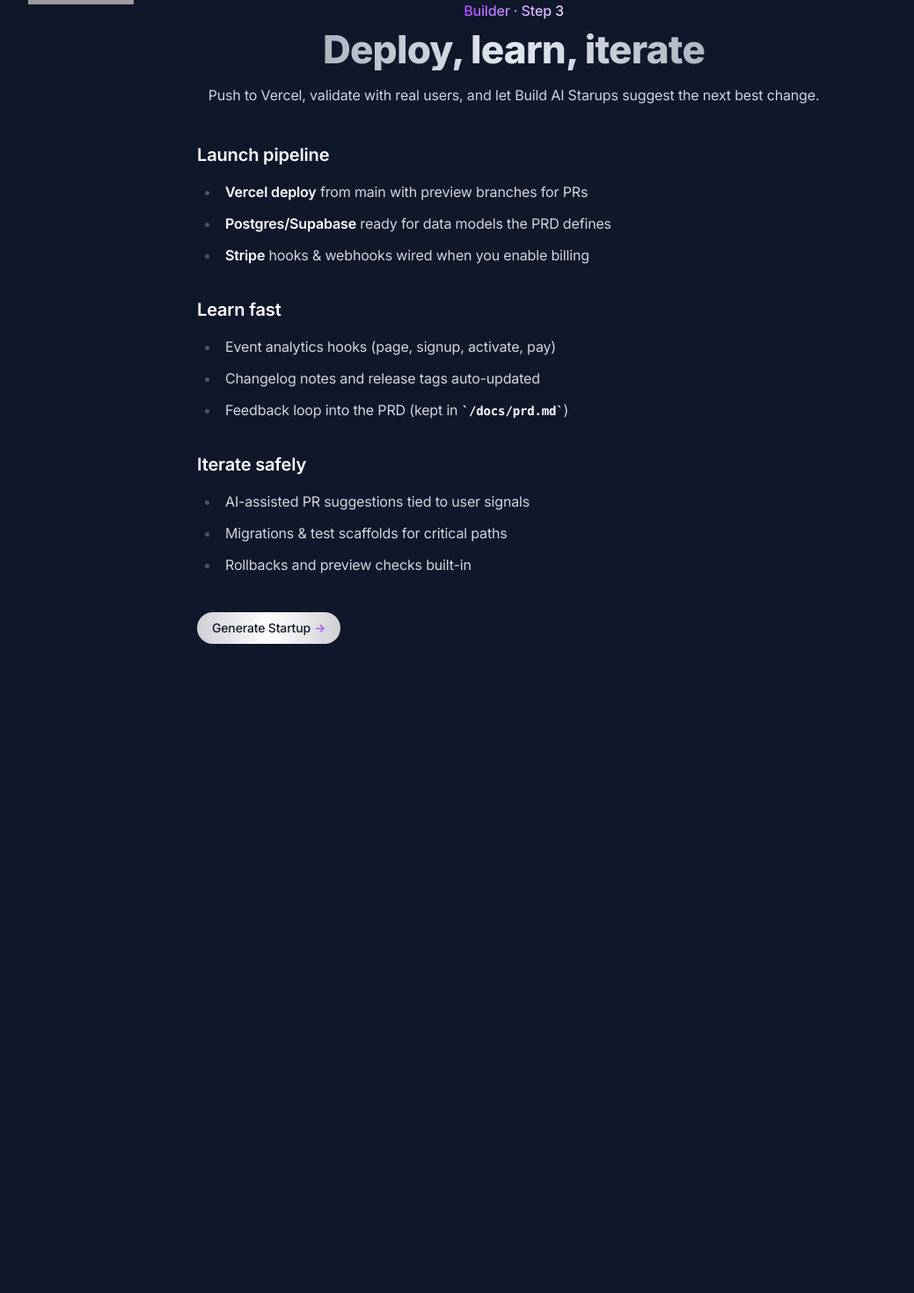
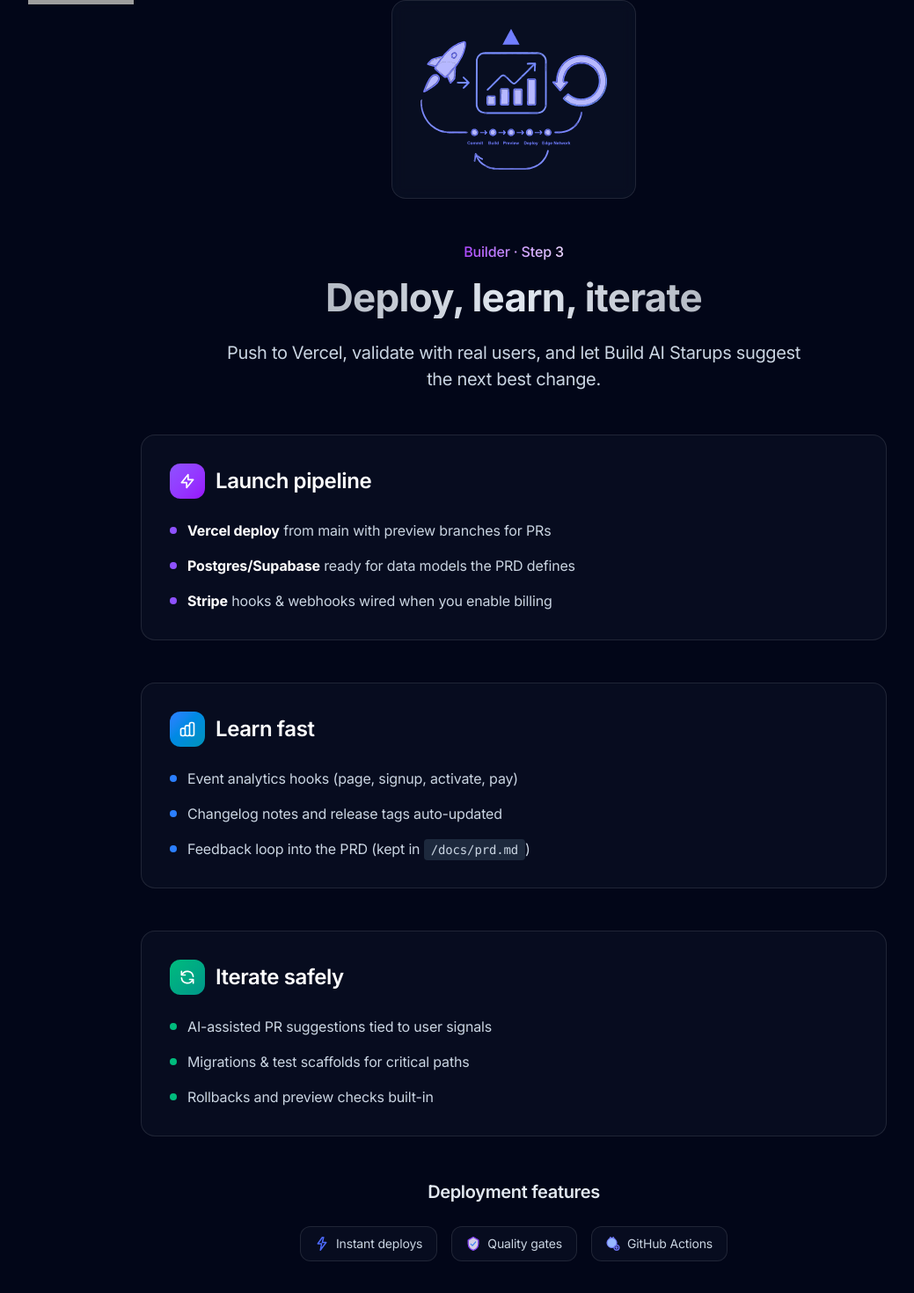
Before and after one commit to buildaistartups/buildaistartups.com, a Next.js app: page /product/builder/deploy-iterate in a window 1280 px wide. Shown: the part 80-1550 px from the top of the page at 88% size, without its empty margins (56-1095 px from the left). Before the commit the page ends 892 px from the top, so only its background shows below. Built offline with nearby package versions, Linux system fonts and the light colour scheme; no server answers; grey boxes are pictures that could not be loaded.

Commit message:
Update page.tsx

```diff
--- a/app/(default)/product/builder/deploy-iterate/page.tsx
+++ b/app/(default)/product/builder/deploy-iterate/page.tsx
@@ -3,73 +3,206 @@ import type { Metadata } from 'next'
 import Link from 'next/link'
 
 const BRAND = 'Build AI Starups'
-const PAGE_URL = 'https://buildaistartups.com/product/builder/deploy-iterate'
+const SITE = process.env.NEXT_PUBLIC_SITE_URL || 'https://www.buildaistartups.com'
+const CANON = `${SITE}/product/builder/deploy-iterate`
+const OG = '/og/product-builder.svg'
 
 export const metadata: Metadata = {
+  metadataBase: new URL(SITE),
   title: `Deploy, Learn, Iterate — ${BRAND}`,
   description:
     'Deploy to Vercel, observe real usage, ship updates. Build AI Starups proposes improvements and keeps the spec in sync.',
-  alternates: { canonical: PAGE_URL },
+  alternates: { canonical: CANON },
   openGraph: {
     title: `Deploy, Learn, Iterate — ${BRAND}`,
     description:
       'Launch on Vercel, measure what matters, and iterate with AI-assisted changelogs and PRs.',
-    url: PAGE_URL,
+    url: CANON,
     type: 'website',
+    images: [{ url: OG, width: 1200, height: 630, alt: `${BRAND} — Deploy & Iterate` }],
+    siteName: BRAND,
+  },
+  twitter: {
+    card: 'summary_large_image',
+    title: `Deploy, Learn, Iterate — ${BRAND}`,
+    description:
+      'Launch on Vercel, measure what matters, and iterate with AI-assisted changelogs and PRs.',
+    images: [OG],
   },
 }
 
 export default function DeployIterate() {
   return (
-    <section className="relative mx-auto max-w-3xl px-4 sm:px-6 py-20">
-      <header className="text-center mb-10">
-        <div className="inline-flex font-medium pb-2 bg-clip-text text-transparent bg-linear-to-r from-purple-500 to-purple-200">
+    <main className="bg-slate-950 text-slate-200 min-h-screen">
+      <section className="relative mx-auto max-w-4xl px-4 sm:px-6 py-20">
+        {/* Visual Header */}
+        <div className="mb-12 flex justify-center">
+          <div className="rounded-2xl border border-white/10 bg-slate-900/50 p-8 backdrop-blur">
+            <img
+              src="/images/product/builder/flow-deploy-iterate.svg"
+              alt="Deploy, learn, iterate workflow"
+              className="h-40 w-auto mx-auto"
+              loading="eager"
+            />
+          </div>
+        </div>
+
+        <header className="text-center mb-12">
+          <div className="inline-flex font-medium pb-2 bg-clip-text text-transparent bg-gradient-to-r from-purple-500 to-purple-200">
             Builder · Step 3
           </div>
-        <h1 className="h2 bg-clip-text text-transparent bg-linear-to-r from-slate-200/60 via-slate-200 to-slate-200/60">
+          <h1 className="text-4xl sm:text-5xl font-bold mt-2 bg-clip-text text-transparent bg-gradient-to-r from-slate-200/60 via-slate-200 to-slate-200/60">
             Deploy, learn, iterate
           </h1>
-        <p className="mt-4 text-slate-300">
+          <p className="mt-6 text-xl text-slate-300 max-w-2xl mx-auto">
             Push to Vercel, validate with real users, and let {BRAND} suggest the next best
             change.
           </p>
         </header>
 
-      <div className="prose prose-invert max-w-none">
-        <h3>Launch pipeline</h3>
-        <ul>
-          <li><strong>Vercel deploy</strong> from main with preview branches for PRs</li>
-          <li><strong>Postgres/Supabase</strong> ready for data models the PRD defines</li>
-          <li><strong>Stripe</strong> hooks &amp; webhooks wired when you enable billing</li>
-        </ul>
-
-        <h3>Learn fast</h3>
-        <ul>
-          <li>Event analytics hooks (page, signup, activate, pay)</li>
-          <li>Changelog notes and release tags auto-updated</li>
-          <li>Feedback loop into the PRD (kept in <code>/docs/prd.md</code>)</li>
-        </ul>
-
-        <h3>Iterate safely</h3>
-        <ul>
-          <li>AI-assisted PR suggestions tied to user signals</li>
-          <li>Migrations &amp; test scaffolds for critical paths</li>
-          <li>Rollbacks and preview checks built-in</li>
+        {/* Content Cards */}
+        <div className="grid gap-8 md:gap-12 mb-12">
+          {/* Launch Pipeline */}
+          <div className="rounded-2xl border border-white/10 bg-slate-900/40 p-8">
+            <div className="flex items-center gap-3 mb-6">
+              <div className="h-10 w-10 rounded-xl bg-gradient-to-br from-violet-500 to-purple-600 flex items-center justify-center">
+                <svg className="h-5 w-5 text-white" fill="none" viewBox="0 0 24 24" stroke="currentColor">
+                  <path strokeLinecap="round" strokeLinejoin="round" strokeWidth={2} d="M13 10V3L4 14h7v7l9-11h-7z" />
+                </svg>
+              </div>
+              <h3 className="text-2xl font-semibold text-white">Launch pipeline</h3>
+            </div>
+            <ul className="space-y-4 text-slate-300">
+              <li className="flex items-start gap-3">
+                <div className="h-2 w-2 rounded-full bg-violet-500 mt-2 flex-shrink-0"></div>
+                <div>
+                  <strong className="text-white">Vercel deploy</strong> from main with preview branches for PRs
+                </div>
+              </li>
+              <li className="flex items-start gap-3">
+                <div className="h-2 w-2 rounded-full bg-violet-500 mt-2 flex-shrink-0"></div>
+                <div>
+                  <strong className="text-white">Postgres/Supabase</strong> ready for data models the PRD defines
+                </div>
+              </li>
+              <li className="flex items-start gap-3">
+                <div className="h-2 w-2 rounded-full bg-violet-500 mt-2 flex-shrink-0"></div>
+                <div>
+                  <strong className="text-white">Stripe</strong> hooks &amp; webhooks wired when you enable billing
+                </div>
+              </li>
             </ul>
           </div>
 
-      {/* CTA outside prose so typography styles don't override it */}
-      <div className="not-prose mt-10">
+          {/* Learn Fast */}
+          <div className="rounded-2xl border border-white/10 bg-slate-900/40 p-8">
+            <div className="flex items-center gap-3 mb-6">
+              <div className="h-10 w-10 rounded-xl bg-gradient-to-br from-blue-500 to-cyan-600 flex items-center justify-center">
+                <svg className="h-5 w-5 text-white" fill="none" viewBox="0 0 24 24" stroke="currentColor">
+                  <path strokeLinecap="round" strokeLinejoin="round" strokeWidth={2} d="M9 19v-6a2 2 0 00-2-2H5a2 2 0 00-2 2v6a2 2 0 002 2h2a2 2 0 002-2zm0 0V9a2 2 0 012-2h2a2 2 0 012 2v10m-6 0a2 2 0 002 2h2a2 2 0 002-2m0 0V5a2 2 0 012-2h2a2 2 0 012 2v14a2 2 0 01-2 2h-2a2 2 0 01-2-2z" />
+                </svg>
+              </div>
+              <h3 className="text-2xl font-semibold text-white">Learn fast</h3>
+            </div>
+            <ul className="space-y-4 text-slate-300">
+              <li className="flex items-start gap-3">
+                <div className="h-2 w-2 rounded-full bg-blue-500 mt-2 flex-shrink-0"></div>
+                <div>Event analytics hooks (page, signup, activate, pay)</div>
+              </li>
+              <li className="flex items-start gap-3">
+                <div className="h-2 w-2 rounded-full bg-blue-500 mt-2 flex-shrink-0"></div>
+                <div>Changelog notes and release tags auto-updated</div>
+              </li>
+              <li className="flex items-start gap-3">
+                <div className="h-2 w-2 rounded-full bg-blue-500 mt-2 flex-shrink-0"></div>
+                <div>
+                  Feedback loop into the PRD (kept in <code className="bg-slate-800 px-2 py-1 rounded text-sm">/docs/prd.md</code>)
+                </div>
+              </li>
+            </ul>
+          </div>
+
+          {/* Iterate Safely */}
+          <div className="rounded-2xl border border-white/10 bg-slate-900/40 p-8">
+            <div className="flex items-center gap-3 mb-6">
+              <div className="h-10 w-10 rounded-xl bg-gradient-to-br from-emerald-500 to-teal-600 flex items-center justify-center">
+                <svg className="h-5 w-5 text-white" fill="none" viewBox="0 0 24 24" stroke="currentColor">
+                  <path strokeLinecap="round" strokeLinejoin="round" strokeWidth={2} d="M4 4v5h.582m15.356 2A8.001 8.001 0 004.582 9m0 0H9m11 11v-5h-.581m0 0a8.003 8.003 0 01-15.357-2m15.357 2H15" />
+                </svg>
+              </div>
+              <h3 className="text-2xl font-semibold text-white">Iterate safely</h3>
+            </div>
+            <ul className="space-y-4 text-slate-300">
+              <li className="flex items-start gap-3">
+                <div className="h-2 w-2 rounded-full bg-emerald-500 mt-2 flex-shrink-0"></div>
+                <div>AI-assisted PR suggestions tied to user signals</div>
+              </li>
+              <li className="flex items-start gap-3">
+                <div className="h-2 w-2 rounded-full bg-emerald-500 mt-2 flex-shrink-0"></div>
+                <div>Migrations &amp; test scaffolds for critical paths</div>
+              </li>
+              <li className="flex items-start gap-3">
+                <div className="h-2 w-2 rounded-full bg-emerald-500 mt-2 flex-shrink-0"></div>
+                <div>Rollbacks and preview checks built-in</div>
+              </li>
+            </ul>
+          </div>
+        </div>
+
+        {/* Quality Badges */}
+        <div className="mb-12">
+          <h3 className="text-xl font-semibold text-center mb-6">Deployment features</h3>
+          <div className="flex flex-wrap justify-center gap-4">
+            <div className="flex items-center gap-2 rounded-xl border border-white/10 bg-slate-900/40 px-4 py-2">
+              <img src="/images/product/builder/badges/fast-bolt.svg" alt="Fast deployment" className="h-4 w-4" />
+              <span className="text-sm text-slate-300">Instant deploys</span>
+            </div>
+            <div className="flex items-center gap-2 rounded-xl border border-white/10 bg-slate-900/40 px-4 py-2">
+              <img src="/images/product/builder/badges/quality.svg" alt="Quality checks" className="h-4 w-4" />
+              <span className="text-sm text-slate-300">Quality gates</span>
+            </div>
+            <div className="flex items-center gap-2 rounded-xl border border-white/10 bg-slate-900/40 px-4 py-2">
+              <img src="/images/product/builder/badges/github.svg" alt="GitHub integration" className="h-4 w-4" />
+              <span className="text-sm text-slate-300">GitHub Actions</span>
+            </div>
+          </div>
+        </div>
+
+        {/* Navigation */}
+        <div className="flex items-center justify-between mb-12">
+          <Link
+            href="/product/builder/generate-ui"
+            className="inline-flex items-center gap-2 text-slate-400 hover:text-slate-200 transition-colors"
+          >
+            <svg className="h-4 w-4" fill="none" viewBox="0 0 24 24" stroke="currentColor">
+              <path strokeLinecap="round" strokeLinejoin="round" strokeWidth={2} d="M15 19l-7-7 7-7" />
+            </svg>
+            Previous: Generate UI
+          </Link>
+          <Link
+            href="/product/builder"
+            className="inline-flex items-center gap-2 text-slate-400 hover:text-slate-200 transition-colors"
+          >
+            Back to Builder
+          </Link>
+        </div>
+
+        {/* CTA */}
+        <div className="text-center">
           <Link
             href="/generate"
-          className="btn text-slate-900 bg-linear-to-r from-white/80 via-white to-white/80 hover:bg-white transition duration-150 ease-in-out group"
+            className="inline-flex items-center justify-center gap-2 rounded-xl bg-gradient-to-r from-violet-600 to-purple-600 px-8 py-4 text-lg font-semibold text-white shadow-lg shadow-violet-900/30 transition hover:from-violet-500 hover:to-purple-500"
           >
             Generate Startup
-          <span className="tracking-normal text-purple-500 ml-1 transition-transform duration-150 ease-in-out group-hover:translate-x-0.5">
-            -&gt;
-          </span>
+            <svg className="h-5 w-5 transition-transform group-hover:translate-x-0.5" fill="none" viewBox="0 0 24 24" stroke="currentColor">
+              <path strokeLinecap="round" strokeLinejoin="round" strokeWidth={2} d="M17 8l4 4m0 0l-4 4m4-4H3" />
+            </svg>
           </Link>
+          <p className="mt-4 text-sm text-slate-400">
+            Ready to deploy your first AI-generated startup?
+          </p>
         </div>
       </section>
+    </main>
   )
 }
```
Lines whose indentation alone changed are shown as unchanged.
